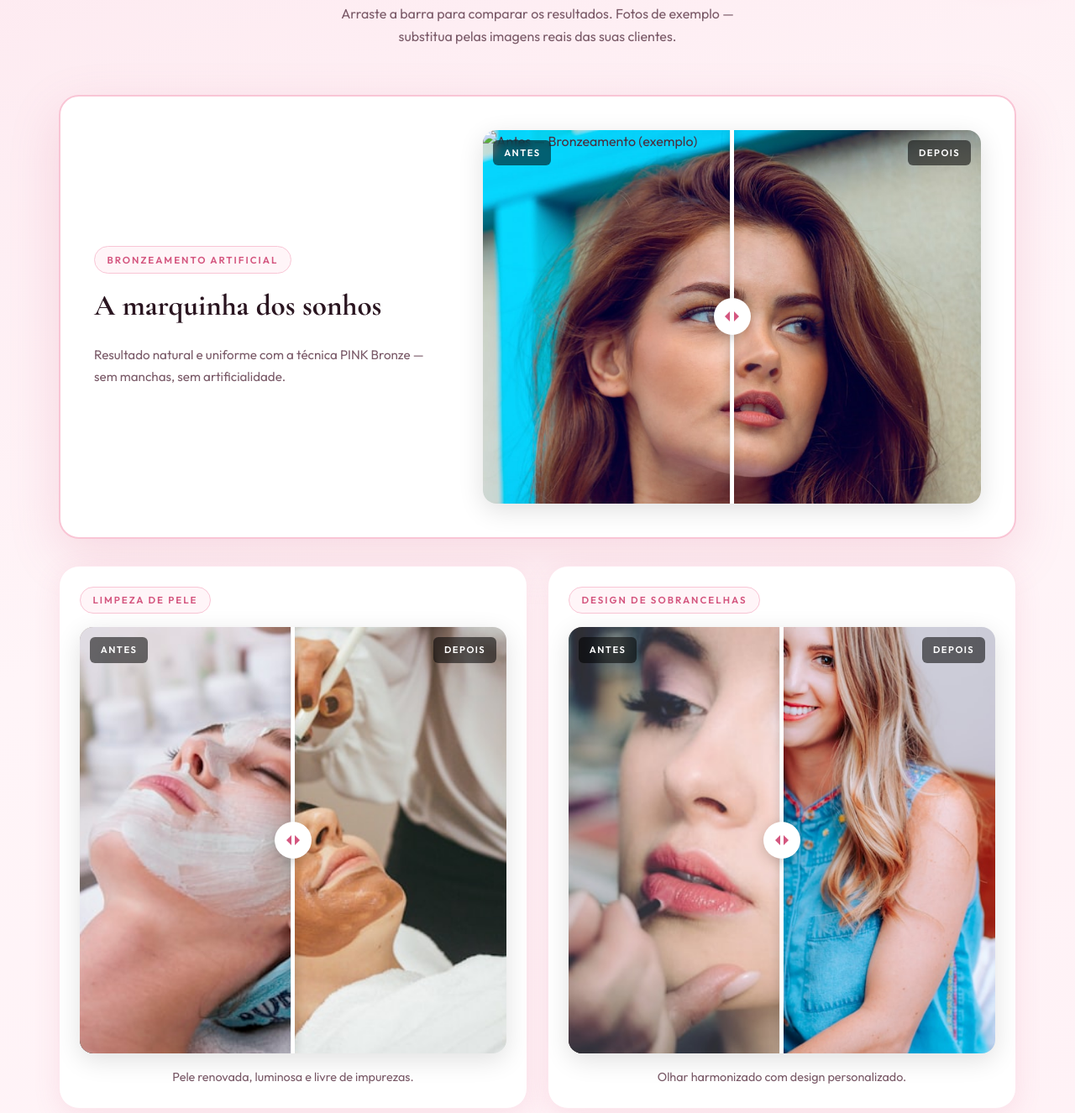
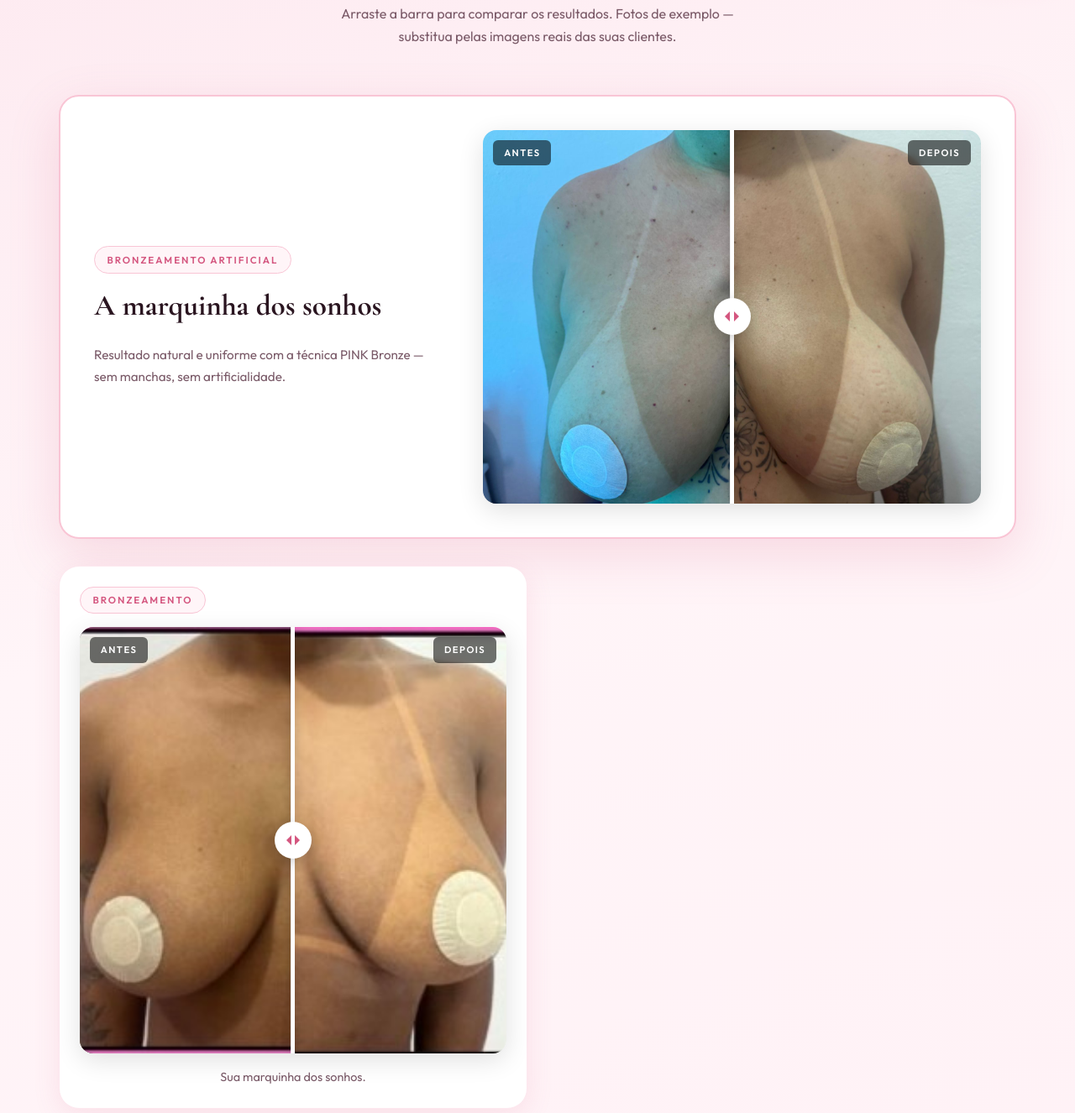
Before and after one commit to escamboloco/sitebabi, a plain HTML site: page index.html in a window 1280 px wide. Shown: the part 2894-4220 px from the top of the page at 84% size. Drawn offline with nearby package versions, Linux system fonts and the light colour scheme.

Commit message:
Atualiza WhatsApp e fotos reais de antes e depois do bronzeamento.
Substitui o número de contato por (11) 91177-2080 e adiciona imagens reais na seção de resultados.

```diff
--- a/index.html
+++ b/index.html
@@ -53,7 +53,7 @@
         carinho e resultados que transformam a autoestima.
       </p>
       <div class="hero-actions reveal">
-        <a href="https://wa.me/551143082228?text=Ol%C3%A1%20B%C3%A1rbara!%20Gostaria%20de%20agendar%20um%20hor%C3%A1rio." class="btn btn-primary" target="_blank" rel="noopener">
+        <a href="https://wa.me/5511911772080?text=Ol%C3%A1%20B%C3%A1rbara!%20Gostaria%20de%20agendar%20um%20hor%C3%A1rio." class="btn btn-primary" target="_blank" rel="noopener">
           Agendar pelo WhatsApp
         </a>
         <a href="#servicos" class="btn btn-outline">Conhecer serviços</a>
@@ -124,7 +124,7 @@
             Ambiente acolhedor no Centro de Diadema
           </li>
         </ul>
-        <a href="https://wa.me/551143082228?text=Ol%C3%A1%20B%C3%A1rbara!%20Quero%20saber%20mais%20sobre%20os%20tratamentos." class="btn btn-primary" target="_blank" rel="noopener">
+        <a href="https://wa.me/5511911772080?text=Ol%C3%A1%20B%C3%A1rbara!%20Quero%20saber%20mais%20sobre%20os%20tratamentos." class="btn btn-primary" target="_blank" rel="noopener">
           Fale comigo
         </a>
       </div>
@@ -193,9 +193,9 @@
           <p>Resultado natural e uniforme com a técnica PINK Bronze — sem manchas, sem artificialidade.</p>
         </div>
         <div class="ba-compare" data-ba>
-          <img class="ba-img ba-after" src="imagens/antes-depois/bronze-depois.jpg" alt="Depois — Bronzeamento (exemplo)">
+          <img class="ba-img ba-after" src="imagens/antes-depois/Depois.jpeg" alt="Depois — Bronzeamento">
           <div class="ba-before-wrap">
-            <img class="ba-img ba-before" src="imagens/antes-depois/bronze-antes.jpg" alt="Antes — Bronzeamento (exemplo)">
+            <img class="ba-img ba-before" src="imagens/antes-depois/Antes.jpeg" alt="Antes — Bronzeamento (exemplo)">
           </div>
           <div class="ba-handle" aria-hidden="true">
             <span></span>
@@ -208,30 +208,17 @@
       <!-- Mais resultados -->
       <div class="ba-grid">
         <article class="ba-card reveal">
-          <span class="ba-categoria">Limpeza de Pele</span>
+          <span class="ba-categoria">Bronzeamento</span>
           <div class="ba-compare ba-compare--sm" data-ba>
-            <img class="ba-img ba-after" src="imagens/antes-depois/pele-depois.jpg" alt="Depois — Limpeza de pele (exemplo)">
+            <img class="ba-img ba-after" src="imagens/antes-depois/Depois2.jpg" alt="Depois — Bronzeamento (exemplo)">
             <div class="ba-before-wrap">
-              <img class="ba-img ba-before" src="imagens/antes-depois/pele-antes.jpg" alt="Antes — Limpeza de pele (exemplo)">
+              <img class="ba-img ba-before" src="imagens/antes-depois/Antes1.jpg" alt="Antes — Bronzeamento (exemplo)">
             </div>
             <div class="ba-handle" aria-hidden="true"><span></span></div>
             <span class="ba-label ba-label--antes">Antes</span>
             <span class="ba-label ba-label--depois">Depois</span>
           </div>
-          <p>Pele renovada, luminosa e livre de impurezas.</p>
-        </article>
-        <article class="ba-card reveal">
-          <span class="ba-categoria">Design de Sobrancelhas</span>
-          <div class="ba-compare ba-compare--sm" data-ba>
-            <img class="ba-img ba-after" src="imagens/antes-depois/sobrancelha-depois.jpg" alt="Depois — Sobrancelhas (exemplo)">
-            <div class="ba-before-wrap">
-              <img class="ba-img ba-before" src="imagens/antes-depois/sobrancelha-antes.jpg" alt="Antes — Sobrancelhas (exemplo)">
-            </div>
-            <div class="ba-handle" aria-hidden="true"><span></span></div>
-            <span class="ba-label ba-label--antes">Antes</span>
-            <span class="ba-label ba-label--depois">Depois</span>
-          </div>
-          <p>Olhar harmonizado com design personalizado.</p>
+          <p>Sua marquinha dos sonhos.</p>
         </article>
       </div>
 
@@ -407,7 +394,7 @@
             <span class="info-icon">📞</span>
             <div>
               <strong>Telefone</strong>
-              <p><a href="tel:+551143082228">(11) 91177-2080</a></p>
+              <p><a href="tel:+5511911772080">(11) 91177-2080</a></p>
             </div>
           </div>
           <div class="info-item">
@@ -432,7 +419,7 @@
             </div>
           </div>
         </div>
-        <a href="https://wa.me/551143082228?text=Ol%C3%A1!%20Gostaria%20de%20agendar%20um%20hor%C3%A1rio." class="btn btn-primary" target="_blank" rel="noopener">
+        <a href="https://wa.me/5511911772080?text=Ol%C3%A1!%20Gostaria%20de%20agendar%20um%20hor%C3%A1rio." class="btn btn-primary" target="_blank" rel="noopener">
           Agendar visita
         </a>
       </div>
@@ -458,7 +445,7 @@
         <span class="section-label light">Contato</span>
         <h2 class="section-title light">Pronta para se <em>sentir linda</em>?</h2>
         <p>Agende seu horário pelo WhatsApp e venha viver uma experiência de autocuidado inesquecível.</p>
-        <a href="https://wa.me/551111911772080?text=Ol%C3%A1%20B%C3%A1rbara!%20Quero%20agendar%20um%20procedimento." class="btn btn-white" target="_blank" rel="noopener">
+        <a href="https://wa.me/5511911772080?text=Ol%C3%A1%20B%C3%A1rbara!%20Quero%20agendar%20um%20procedimento." class="btn btn-white" target="_blank" rel="noopener">
           <svg viewBox="0 0 24 24" width="22" height="22" fill="currentColor"><path d="M17.472 14.382c-.297-.149-1.758-.867-2.03-.967-.273-.099-.471-.148-.67.15-.197.297-.767.966-.94 1.164-.173.199-.347.223-.644.075-.297-.15-1.255-.463-2.39-1.475-.883-.788-1.48-1.761-1.653-2.059-.173-.297-.018-.458.13-.606.134-.133.298-.347.446-.52.149-.174.198-.298.298-.497.099-.198.05-.371-.025-.52-.075-.149-.669-1.612-.916-2.207-.242-.579-.487-.5-.669-.51-.173-.008-.371-.01-.57-.01-.198 0-.52.074-.792.372-.272.297-1.04 1.016-1.04 2.479 0 1.462 1.065 2.875 1.213 3.074.149.198 2.096 3.2 5.077 4.487.709.306 1.262.489 1.694.625.712.227 1.36.195 1.871.118.571-.085 1.758-.719 2.006-1.413.248-.694.248-1.289.173-1.413-.074-.124-.272-.198-.57-.347m-5.421 7.403h-.004a9.87 9.87 0 01-5.031-1.378l-.361-.214-3.741.982.998-3.648-.235-.374a9.86 9.86 0 01-1.51-5.26c.001-5.45 4.436-9.884 9.888-9.884 2.64 0 5.122 1.03 6.988 2.898a9.825 9.825 0 012.893 6.994c-.003 5.45-4.435 9.884-9.884 9.884m8.413-18.297A11.815 11.815 0 0012.05 0C5.495 0 .16 5.335.157 11.892c0 2.096.547 4.142 1.588 5.945L.057 24l6.305-1.654a11.882 11.882 0 005.683 1.448h.005c6.554 0 11.89-5.335 11.893-11.893a11.821 11.821 0 00-3.48-8.413z"/></svg>
           Chamar no WhatsApp
         </a>
@@ -483,7 +470,7 @@
   </footer>
 
   <!-- Botão WhatsApp Flutuante -->
-  <a href="https://wa.me/551143082228?text=Ol%C3%A1%20B%C3%A1rbara!%20Vim%20pelo%20site%20e%20gostaria%20de%20mais%20informa%C3%A7%C3%B5es." class="whatsapp-float" target="_blank" rel="noopener" aria-label="Falar no WhatsApp">
+  <a href="https://wa.me/5511911772080?text=Ol%C3%A1%20B%C3%A1rbara!%20Vim%20pelo%20site%20e%20gostaria%20de%20mais%20informa%C3%A7%C3%B5es." class="whatsapp-float" target="_blank" rel="noopener" aria-label="Falar no WhatsApp">
     <span class="whatsapp-pulse"></span>
     <svg viewBox="0 0 24 24" width="28" height="28" fill="currentColor">
       <path d="M17.472 14.382c-.297-.149-1.758-.867-2.03-.967-.273-.099-.471-.148-.67.15-.197.297-.767.966-.94 1.164-.173.199-.347.223-.644.075-.297-.15-1.255-.463-2.39-1.475-.883-.788-1.48-1.761-1.653-2.059-.173-.297-.018-.458.13-.606.134-.133.298-.347.446-.52.149-.174.198-.298.298-.497.099-.198.05-.371-.025-.52-.075-.149-.669-1.612-.916-2.207-.242-.579-.487-.5-.669-.51-.173-.008-.371-.01-.57-.01-.198 0-.52.074-.792.372-.272.297-1.04 1.016-1.04 2.479 0 1.462 1.065 2.875 1.213 3.074.149.198 2.096 3.2 5.077 4.487.709.306 1.262.489 1.694.625.712.227 1.36.195 1.871.118.571-.085 1.758-.719 2.006-1.413.248-.694.248-1.289.173-1.413-.074-.124-.272-.198-.57-.347m-5.421 7.403h-.004a9.87 9.87 0 01-5.031-1.378l-.361-.214-3.741.982.998-3.648-.235-.374a9.86 9.86 0 01-1.51-5.26c.001-5.45 4.436-9.884 9.888-9.884 2.64 0 5.122 1.03 6.988 2.898a9.825 9.825 0 012.893 6.994c-.003 5.45-4.435 9.884-9.884 9.884m8.413-18.297A11.815 11.815 0 0012.05 0C5.495 0 .16 5.335.157 11.892c0 2.096.547 4.142 1.588 5.945L.057 24l6.305-1.654a11.882 11.882 0 005.683 1.448h.005c6.554 0 11.89-5.335 11.893-11.893a11.821 11.821 0 00-3.48-8.413z"/>
```
Also changed, not shown: imagens/antes-depois/Antes.jpeg (added), imagens/antes-depois/Antes1.jpg (added), imagens/antes-depois/Depois.jpeg (added), imagens/antes-depois/Depois2.jpg (added).
